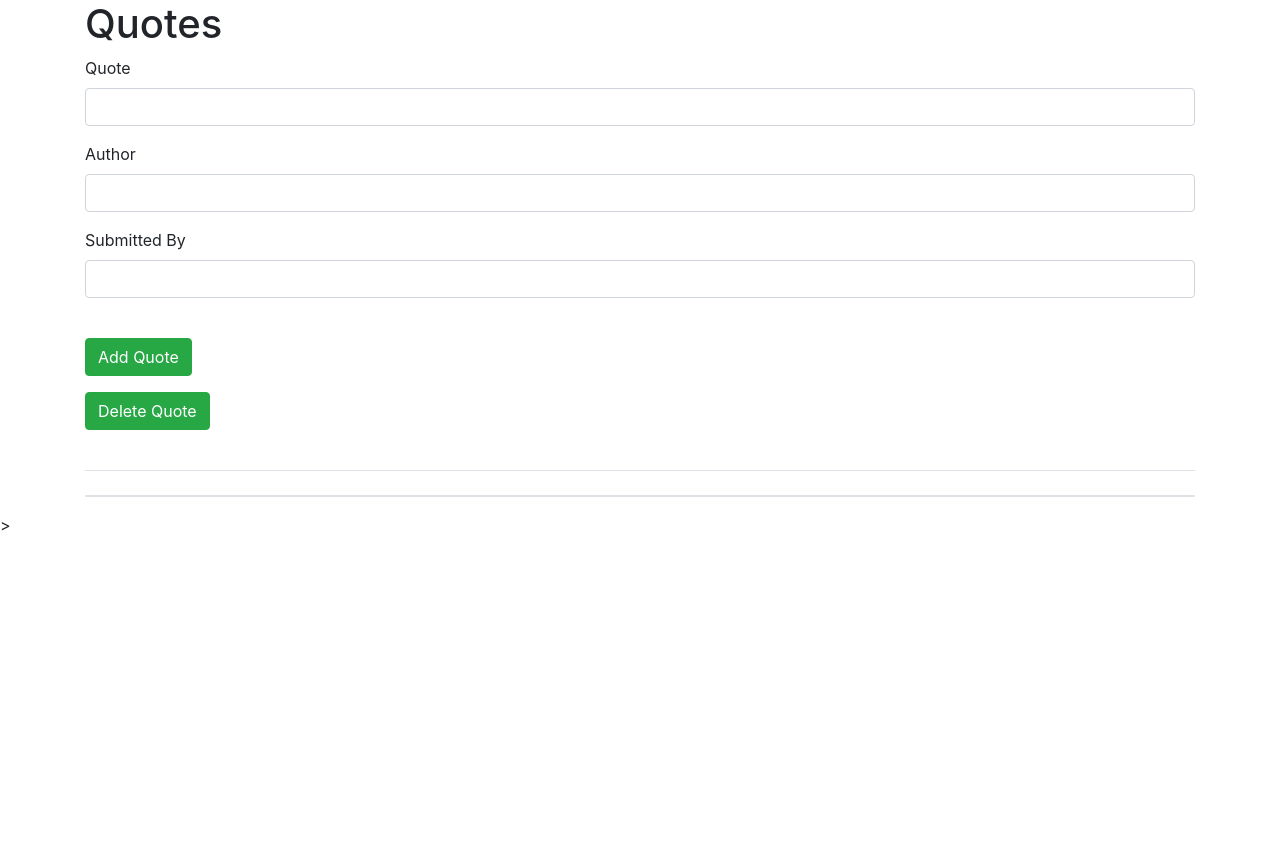
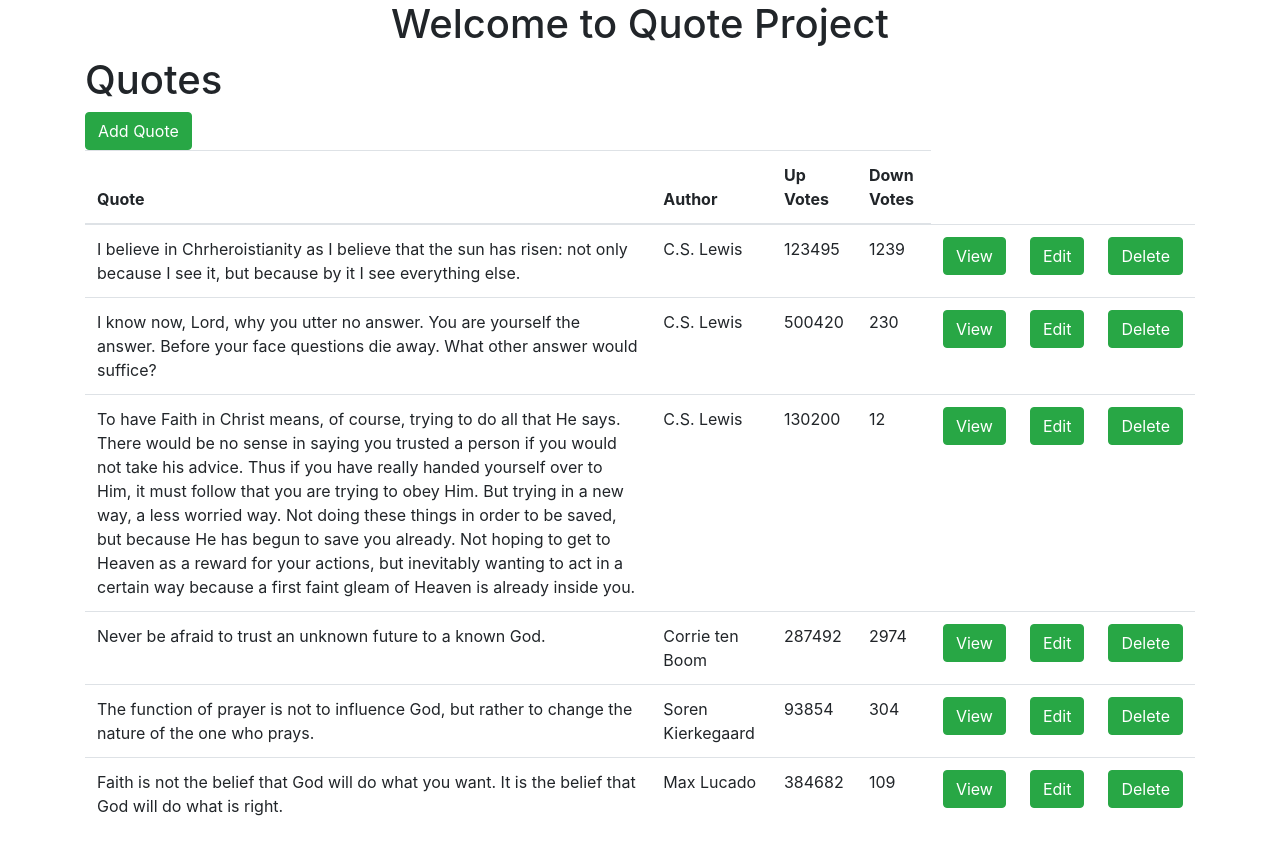
Before and after one commit to fevenMwoldu/Quotes-Project, an Angular app: page / in a window 1280 px wide. Before the commit the page ends 800 px from the top, so only its background shows below. Built offline with nearby package versions, Linux system fonts and the light colour scheme.

Commit message:
added the add,delete,reset and review buttons and made my progrograme to desplay the list of quotes

```diff
--- a/src/app/app.component.css
+++ b/src/app/app.component.css
@@ -0,0 +1,3 @@
+.welcome {
+    text-align: center;
+}
--- a/src/app/app.component.html
+++ b/src/app/app.component.html
@@ -1,2 +1,7 @@
 <!--The content below is only a placeholder and can be replaced.-->
-<app-quote-form></app-quote-form>>
+<div class="welcome">
+    <h1>
+        Welcome to {{title}}
+    </h1>
+</div>
+<app-quotes></app-quotes>
--- a/src/app/app.component.ts
+++ b/src/app/app.component.ts
@@ -6,5 +6,5 @@ import { Component } from '@angular/core';
   styleUrls: ['./app.component.css']
 })
 export class AppComponent {
-  title = 'QuoteProject';
+  title = 'Quote Project';
 }
--- a/src/app/app.module.ts
+++ b/src/app/app.module.ts
@@ -1,6 +1,6 @@
 import { BrowserModule } from '@angular/platform-browser';
 import { NgModule } from '@angular/core';
-
+import { FormsModule } from '@angular/forms';
 
 import { AppComponent } from './app.component';
 import { QuoteFormComponent } from './quote-form/quote-form.component';
@@ -15,8 +15,8 @@ import { QuoteDetailsComponent } from './quote-details/quote-details.component';
     QuoteDetailsComponent
   ],
   imports: [
-    BrowserModule
-
+    BrowserModule,
+    FormsModule
   ],
   providers: [],
   bootstrap: [AppComponent]
--- a/src/app/quote-details/quote-details.component.html
+++ b/src/app/quote-details/quote-details.component.html
@@ -1,3 +1,30 @@
-<p>
-  quote-details works!
-</p>
+<div *ngIf="quote">
+    <div class="form-group">
+        <span>Quote:</span><br>
+        <span>{{quote.description}}</span>
+    </div>
+
+    <div class="form-group">
+        <span>Author:</span>
+        <span>{{quote.author}}</span>
+    </div>
+
+    <div class="form-group">
+        <span>Submitted By:</span>
+        <span>{{quote.submittedBy}}</span>
+    </div>
+
+    <div class="form-group">
+        <span>Up Votes:</span>
+        <span>{{quote.upVotes}}</span>
+    </div>
+
+    <div class="form-group">
+        <span>Down Votes:</span>
+        <span>{{quote.downVotes}}</span>
+    </div>
+
+    <div class="form-group">
+        <button type="submit" class="btn btn-success">Return</button>
+    </div>
+</div>
--- a/src/app/quote-details/quote-details.component.ts
+++ b/src/app/quote-details/quote-details.component.ts
@@ -1,4 +1,5 @@
-import { Component, OnInit } from '@angular/core';
+import { Component, OnInit, Input } from '@angular/core';
+import { Quote } from '@angular/compiler';
 
 @Component({
   selector: 'app-quote-details',
@@ -7,6 +8,8 @@ import { Component, OnInit } from '@angular/core';
 })
 export class QuoteDetailsComponent implements OnInit {
 
+  @Input() quote: Quote;
+
   constructor() { }
 
   ngOnInit() {
--- a/src/app/quote-form/quote-form.component.html
+++ b/src/app/quote-form/quote-form.component.html
@@ -1,44 +1,23 @@
-
-
-<div class="container">
-  <h1>Quotes</h1>
-  <form>
+<div>
     <div class="form-group">
         <label for="quote">Quote</label>
-      <input type="text" class="form-control" id="quote"  required>
+        <input [(ngModel)]="quote.description" class="form-control">
     </div>
 
     <div class="form-group">
         <label for="author">Author</label>
-      <input type="text" class="form-control" id="author" required>
+        <input [(ngModel)]="quote.author" class="form-control">
     </div>
 
     <div class="form-group">
         <label for="Submitterd_by">Submitted By</label>
-      <input type="text" class="form-control" id="submittedBy" required><br>
+        <input [(ngModel)]="quote.submittedBy" class="form-control"><br>
     </div>
 
     <div class="form-group">
-      <button type="submit" class="btn btn-success">Add Quote</button>
+        <button type="submit" class="btn btn-success" (click)="addQuote()" [disabled]="addQuoteButtonStatus">Add Quote</button>
     </div>
     <div class="form-group">
-
-      <button type="submit" class="btn btn-success">Delete Quote</button><br><br>
+        <button type="submit" class="btn btn-success" (click)="onReset()">Reset</button><br><br>
     </div>
-
-  <div>
-
-    <table class="table">
-      <thead>
-        <tr>
-          <th></th>
-          <th></th>
-          <th></th>
-        </tr>
-      </thead>
-    </table>
 </div>
-      </form>
-
-
-    </div>
--- a/src/app/quote-form/quote-form.component.ts
+++ b/src/app/quote-form/quote-form.component.ts
@@ -1,5 +1,5 @@
-import { Component, OnInit } from '@angular/core';
-
+import { Component, OnInit} from '@angular/core';
+import { Quote} from '../quote';
 
 @Component({
   selector: 'app-quote-form',
@@ -8,13 +8,97 @@ import { Component, OnInit } from '@angular/core';
 })
 export class QuoteFormComponent implements OnInit {
 
+  addQuoteButtonStatus: boolean = false;
 
+  quote: Quote = {
+    description: '',
+    author: '',
+    submittedBy: '',
+    upVotes: 0,
+    downVotes: 0
+  };
+
+  quotes: Quote[] = [
+    {
+      description: 'I believe in Christianity as I believe that the sun has risen: not only because I see it, but because by it I see everything else.',
+      author: 'C.S. Lewis',
+      submittedBy: 'Simon Ogbamichael',
+      upVotes: 123495,
+      downVotes: 1239
+    }, {
+      description: 'I know now, Lord, why you utter no answer. You are yourself the answer. Before your face questions die away. What other answer would suffice?',
+      author: 'C.S. Lewis',
+      submittedBy: 'Simon Ogbamichael',
+      upVotes: 500420,
+      downVotes: 230
+    }, {
+      description: 'To have Faith in Christ means, of course, trying to do all that He says. There would be no sense in saying you trusted a person if you would not take his advice. Thus if you have really handed yourself over to Him, it must follow that you are trying to obey Him. But trying in a new way, a less worried way. Not doing these things in order to be saved, but because He has begun to save you already. Not hoping to get to Heaven as a reward for your actions, but inevitably wanting to act in a certain way because a first faint gleam of Heaven is already inside you.',
+      author: 'C.S. Lewis',
+      submittedBy: 'Simon Ogbamichael',
+      upVotes: 130200,
+      downVotes: 12
+    }, {
+      description: 'Never be afraid to trust an unknown future to a known God.',
+      author: 'Corrie ten Boom',
+      submittedBy: 'Simon Ogbamichael',
+      upVotes: 287492,
+      downVotes: 2974
+    }, {
+      description: 'The function of prayer is not to influence God, but rather to change the nature of the one who prays.',
+      author: 'Soren Kierkegaard',
+      submittedBy: 'Simon Ogbamichael',
+      upVotes: 93854,
+      downVotes: 304
+    }, {
+      description: 'Faith is not the belief that God will do what you want. It is the belief that God will do what is right.',
+      author: 'Max Lucado',
+      submittedBy: 'Simon Ogbamichael',
+      upVotes: 384682,
+      downVotes: 109
+    }
+  ];
+
+  addQuote(){
+    this.quotes.push(this.quote);
+
+    this.quote = {
+      description: '',
+      author: '',
+      submittedBy: '',
+      upVotes: 0,
+      downVotes: 0
+    };
+  }
+
+  onSelect(quote: Quote){
+    this.quote = quote;
+    this.addQuoteButtonStatus = true;
+  }
+
+  onReset(){
+    this.quote = {
+      description: '',
+      author: '',
+      submittedBy: '',
+      upVotes: 0,
+      downVotes: 0
+    };
+
+    this.addQuoteButtonStatus = false;
+  }
+
+  onDelete(quote: Quote){
+    const index = this.quotes.indexOf(quote, 0);
+    if(index > -1){
+      this.quotes.splice(index, 1);
+
+      this.onReset();
+    }
+  }
 
   constructor() { }
 
 
-
   ngOnInit() {
   }
-
 }
--- a/src/app/quotes/quotes.component.html
+++ b/src/app/quotes/quotes.component.html
@@ -1,3 +1,31 @@
-<p>
-  quotes works!
-</p>
+<div class="container">
+    <h1>Quotes</h1>
+
+    <button type="button" class="btn btn-success">Add Quote</button>
+
+    <div>
+        <table class="table">
+            <thead>
+                <tr>
+                    <th>Quote</th>
+                    <th>Author</th>
+                    <th>Up Votes</th>
+                    <th>Down Votes</th>
+                </tr>
+            </thead>
+            <tbody>
+                <tr *ngFor="let quote of quotes">
+                    <td>{{quote.description}}</td>
+                    <td>{{quote.author}}</td>
+                    <td>{{quote.upVotes}}</td>
+                    <td>{{quote.downVotes}}</td>
+                    <td><button type="button" class="btn btn-success" (click)="onSelect(quote)">View</button></td>
+                    <td><button type="button" class="btn btn-success" (click)="onSelect(quote)">Edit</button></td>
+                    <td><button type="button" class="btn btn-success" (click)="onDelete(quote)">Delete</button></td>
+                </tr>
+            </tbody>
+        </table>
+    </div>
+
+    <app-quote-details [quote]="quote"></app-quote-details>
+</div>
--- a/src/app/quotes/quotes.component.ts
+++ b/src/app/quotes/quotes.component.ts
@@ -1,4 +1,5 @@
 import { Component, OnInit } from '@angular/core';
+import { Quote} from '../quote';
 
 @Component({
   selector: 'app-quotes',
@@ -6,6 +7,58 @@ import { Component, OnInit } from '@angular/core';
   styleUrls: ['./quotes.component.css']
 })
 export class QuotesComponent implements OnInit {
+  selectedQuote: Quote;
+
+  onSelect(quote: Quote): void {
+    this.selectedQuote = quote;
+  }
+
+  onDelete(quote: Quote): void {
+    const index = this.quotes.indexOf(quote, 0);
+    if(index > -1){
+      this.quotes.splice(index, 1);
+    }
+  }
+
+  quotes: Quote[] = [
+    {
+      description: 'I believe in Chrheroistianity as I believe that the sun has risen: not only because I see it, but because by it I see everything else.',
+      author: 'C.S. Lewis',
+      submittedBy: 'Simon Ogbamichaeherol',
+      upVotes: 123495,
+      downVotes: 1239
+    }, {
+      description: 'I know now, Lord, why you utter no answer. You are yourself the answer. Before your face questions die away. What other answer would suffice?',
+      author: 'C.S. Lewis',
+      submittedBy: 'Simon Ogbamichael',
+      upVotes: 500420,
+      downVotes: 230
+    }, {
+      description: 'To have Faith in Christ means, of course, trying to do all that He says. There would be no sense in saying you trusted a person if you would not take his advice. Thus if you have really handed yourself over to Him, it must follow that you are trying to obey Him. But trying in a new way, a less worried way. Not doing these things in order to be saved, but because He has begun to save you already. Not hoping to get to Heaven as a reward for your actions, but inevitably wanting to act in a certain way because a first faint gleam of Heaven is already inside you.',
+      author: 'C.S. Lewis',
+      submittedBy: 'Simon Ogbamichael',
+      upVotes: 130200,
+      downVotes: 12
+    }, {
+      description: 'Never be afraid to trust an unknown future to a known God.',
+      author: 'Corrie ten Boom',
+      submittedBy: 'Simon Ogbamichael',
+      upVotes: 287492,
+      downVotes: 2974
+    }, {
+      description: 'The function of prayer is not to influence God, but rather to change the nature of the one who prays.',
+      author: 'Soren Kierkegaard',
+      submittedBy: 'Simon Ogbamichael',
+      upVotes: 93854,
+      downVotes: 304
+    }, {
+      description: 'Faith is not the belief that God will do what you want. It is the belief that God will do what is right.',
+      author: 'Max Lucado',
+      submittedBy: 'Simon Ogbamichael',
+      upVotes: 384682,
+      downVotes: 109
+    }
+  ];
 
   constructor() { }
 
```
Also changed, not shown: src/app/quote.ts (+7 -5 lines). Lines whose indentation alone changed are shown as unchanged.
